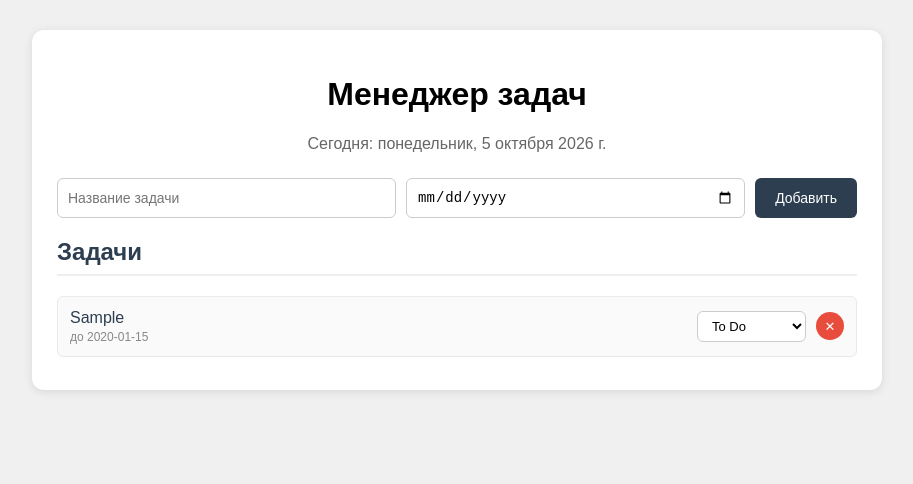
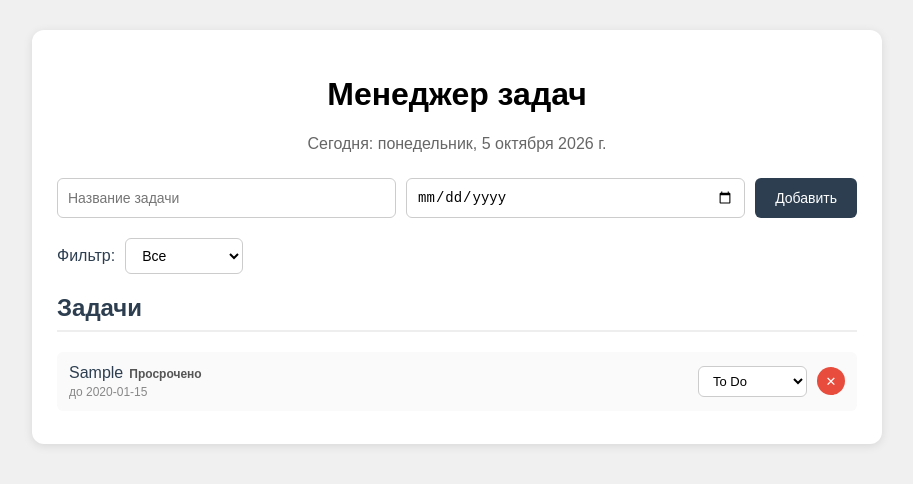
Before and after one commit to kudruaevmaximka-code/pr5, a React (Create React App) app: page / in a window 1280 px wide. Both pictures are taken after typing "Sample", "2020-01-15" into the empty fields and a click on the button "Добавить". Shown: the top 484 px of the page, without its empty margins (183-1096 px from the left). Built offline with nearby package versions, Linux system fonts and the light colour scheme.

Commit message:
Add status filter

```diff
--- a/src/App.css
+++ b/src/App.css
@@ -113,6 +113,33 @@ h1 {
     font-size: 13px;
 }
 
-    .task .remove:hover {
-        background: #c0392b;
-    }
+.task .remove:hover {
+    background: #c0392b;
+}
+
+.filter {
+  display: flex;
+  align-items: center;
+  gap: 10px;
+  margin-bottom: 20px;
+  color: #2c3e50;
+}
+
+.filter select {
+  padding: 8px 12px;
+  border: 1px solid #ccc;
+  border-radius: 6px;
+  font-size: 14px;
+  background: white;
+}
+
+.task.overdue {
+  border: 2px #c0392b;
+}
+
+.overdue-mark {
+  font-size: 12px;
+  font-weight: bold;
+  color: #555;
+  margin-left: 6px;
+}
--- a/src/App.js
+++ b/src/App.js
@@ -11,6 +11,7 @@ function App() {
     const [tasks, setTasks] = useState([]);
     const [title, setTitle] = useState('');
     const [deadline, setDeadline] = useState('');
+    const [filter, setFilter] = useState('all');
 
     const today = new Date().toLocaleDateString('ru-RU', {
         weekday: 'long',
@@ -18,6 +19,12 @@ function App() {
         month: 'long',
         day: 'numeric',
     });
+
+    const todayISO = new Date().toISOString().split('T')[0];
+
+    const isOverdue = (task) => {
+        return task.deadline < todayISO && task.status !== 'done';
+    };
 
     const addTask = () => {
         if (!title.trim() || !deadline) {
@@ -45,6 +52,9 @@ function App() {
         setTasks(tasks.filter((t) => t.id !== id));
     };
 
+    const visibleTasks =
+        filter === 'all' ? tasks : tasks.filter((t) => t.status === filter);
+
     return (
         <div className="app">
             <h1>Менеджер задач</h1>
@@ -65,15 +75,35 @@ function App() {
                 <button onClick={addTask}>Добавить</button>
             </div>
 
+            <div className="filter">
+                <span>Фильтр:</span>
+                <select value={filter} onChange={(e) => setFilter(e.target.value)}>
+                    <option value="all">Все</option>
+                    {STATUSES.map((s) => (
+                        <option key={s.value} value={s.value}>
+                            {s.label}
+                        </option>
+                    ))}
+                </select>
+            </div>
+
             <div className="list">
                 <h2>Задачи</h2>
-                {tasks.length === 0 ? (
+                {visibleTasks.length === 0 ? (
                     <p className="empty">Задач пока нет</p>
                 ) : (
-                    tasks.map((task) => (
-                        <div key={task.id} className="task">
+                    visibleTasks.map((task) => (
+                        <div
+                            key={task.id}
+                            className={`task ${isOverdue(task) ? 'overdue' : ''}`}
+                        >
                             <div className="task-info">
-                                <span className="task-title">{task.title}</span>
+                                <span className="task-title">
+                                    {task.title}
+                                    {isOverdue(task) && (
+                                        <span className="overdue-mark">Просрочено</span>
+                                    )}
+                                </span>
                                 <span className="task-deadline">до {task.deadline}</span>
                             </div>
                             <select
```
